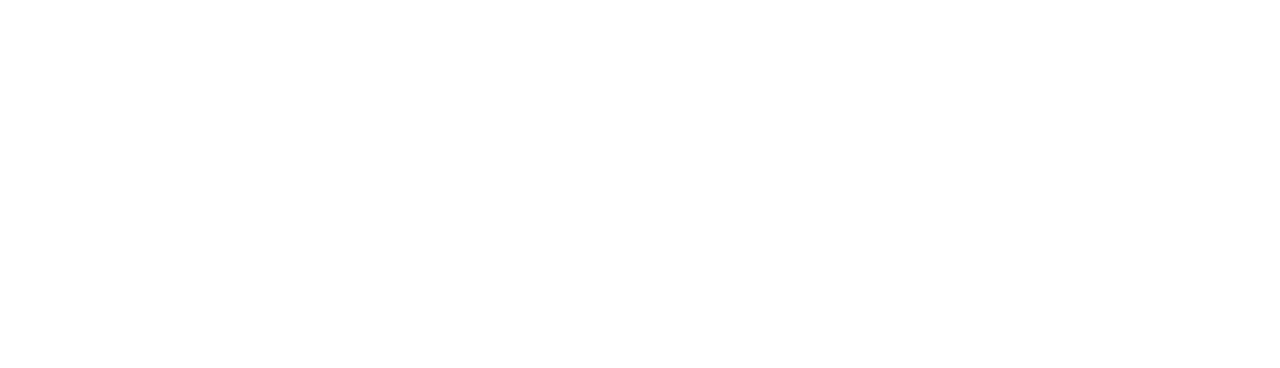
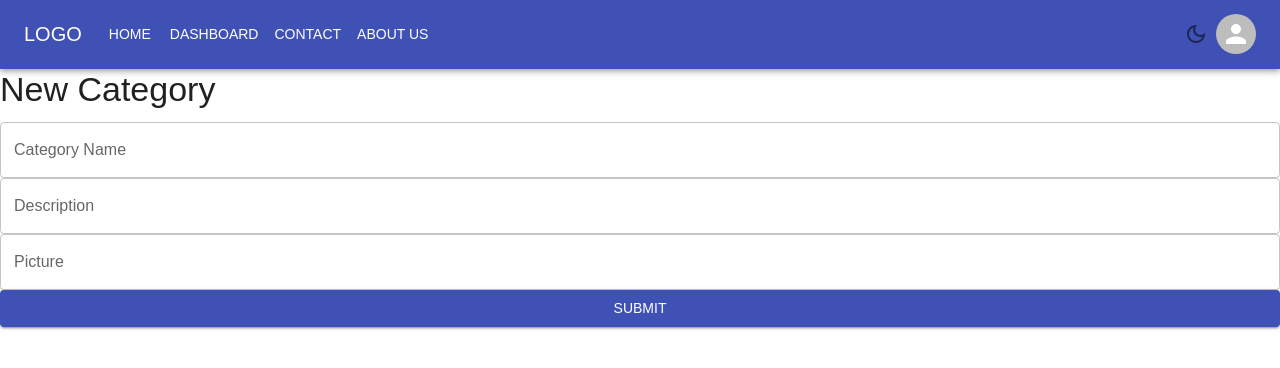
Before and after one commit to hgozutok/react-manager, a React (Create React App) app: page /dashboard/category/edit/1 in a window 1280 px wide. Before the commit this address had no page. Shown: the top 368 px of the page. Built offline with nearby package versions, Linux system fonts and the light colour scheme; no server answers; sample sign-in values are in the browser's storage.

Commit message:
cat edited

```diff
--- a/src/_actions/user.actions.js
+++ b/src/_actions/user.actions.js
@@ -30,8 +30,8 @@ function useUserActions() {
       .then((usr) => {
         // console.log(user);
         // store user details and jwt token in local storage to keep user logged in between page refreshes
-        localStorage.setItem("user", JSON.stringify(usr));
-        setAuth(usr);
+        localStorage.setItem("user", JSON.stringify(usr.data));
+        setAuth(usr.data);
 
         // get return url from location state or default to home page
         const { from } = history.location.state || { from: { pathname: "/" } };
@@ -71,7 +71,7 @@ function useUserActions() {
       })
       .then((usr) => {
         if (usr.status === 200) {
-          var userRes = JSON.stringify(usr);
+          var userRes = JSON.stringify(usr.data);
           if (
             userRes.includes(" already registered") ||
             userRes.includes("Registered with username")
--- a/src/_components/layout/LeftMenu.js
+++ b/src/_components/layout/LeftMenu.js
@@ -17,15 +17,15 @@ import Toolbar from "@mui/material/Toolbar";
 import Typography from "@mui/material/Typography";
 import { Navbar } from "react-bootstrap";
 
-const drawerWidth = 240;
-
 export const LeftMenu = (props) => {
   const { window } = props;
-  const [mobileOpen, setMobileOpen] = React.useState(false);
+  const [mobileOpen, setMobileOpen] = React.useState(true);
 
+  const drawerWidth = mobileOpen ? 240 : 240;
   const handleDrawerToggle = () => {
     setMobileOpen(!mobileOpen);
   };
+
   const drawer = (
     <div>
       <Toolbar />
@@ -57,10 +57,12 @@ export const LeftMenu = (props) => {
   const container =
     window !== undefined ? () => window().document.body : undefined;
   return (
-    <Box sx={{ display: "flex" }}>
+    <Box>
       <Box
+        onMouseEnter={handleDrawerToggle}
+        onMouseLeave={handleDrawerToggle}
         component="nav"
-        sx={{ width: { sm: drawerWidth }, flexShrink: { sm: 0 } }}
+        sx={{ width: { sm: { drawerWidth } }, flexShrink: { sm: 0 } }}
         aria-label="mailbox folders"
       >
         {/* The implementation can be swapped with js to avoid SEO duplication of links. */}
--- a/src/_components/routes/RouteTables.js
+++ b/src/_components/routes/RouteTables.js
@@ -12,7 +12,7 @@ import { Home } from "pages/Home";
 import Dashboard from "pages/dashboard";
 import Register from "login/Register";
 import { ListCategories } from "pages/dashboard/Category/ListCategories";
-import { NewCategory } from "pages/dashboard/Category/NewCategory";
+import { NeworEditCategory } from "pages/dashboard/Category/NewCategory";
 import { LeftMenu } from "_components/layout/LeftMenu";
 
 function RouteTables() {
@@ -34,7 +34,7 @@ function RouteTables() {
         element={
           <PrivateRoute>
             <Layout>
-              <LeftMenu />
+              {/* <LeftMenu /> */}
               <Dashboard />
             </Layout>
           </PrivateRoute>
@@ -77,7 +77,15 @@ function RouteTables() {
         path="/dashboard/category/new"
         element={
           <Layout>
-            <NewCategory />
+            <NeworEditCategory />
+          </Layout>
+        }
+      />
+      <Route
+        path="/dashboard/category/edit/:id"
+        element={
+          <Layout>
+            <NeworEditCategory />
           </Layout>
         }
       />
--- a/src/_components/services/useCategories.js
+++ b/src/_components/services/useCategories.js
@@ -5,7 +5,7 @@ import { authAtom } from "_state";
 
 const useCategories = () => {
   const [categories, setCategories] = React.useState([]);
-  const [category, setCategory] = React.useState([]);
+  const [category, setCategory] = React.useState(null);
   const auth = useRecoilValue(authAtom);
 
   const baseUrl = `${process.env.REACT_APP_API_URL}/api`;
@@ -18,24 +18,39 @@ const useCategories = () => {
     deleteCategory,
     categories,
     setCategories,
+    category,
   };
 
   async function getCategories() {
-    const response = await axios.get(`${baseUrl}/categories/`, {
-      headers: {
-        Authorization: `Bearer ${auth.token}`,
-      },
-    });
-    return response.data;
+    const response = await axios
+      .get(`${baseUrl}/categories/`, {
+        headers: {
+          Authorization: `Bearer ${auth.token}`,
+        },
+      })
+      .then((res) => {
+        setCategories(res.data);
+        return res.data;
+      });
   }
 
   async function getCategory(id) {
-    const response = await axios
-      .get(`${baseUrl}/categories/${id}`)
+    var data = null;
+    await axios
+      .get(`${baseUrl}/categories/${id}`, {
+        headers: {
+          Authorization: `Bearer ${auth.token}`,
+        },
+      })
       .then((res) => {
+        // console.log(res.data);
         setCategory(res.data);
+        // console.log(category);
+        data = res.data;
+        return res.data;
       });
-    return response.data;
+
+    return data;
   }
 
   async function createCategory(category) {
--- a/src/pages/dashboard/Category/NewCategory.js
+++ b/src/pages/dashboard/Category/NewCategory.js
@@ -1,11 +1,131 @@
 import React from "react";
 import { Typography } from "@mui/material";
+import * as Yup from "yup";
+import { Formik, Form, Field, validateForm, useFormikContext } from "formik";
+import { Button, FormControl, Stack, TextField } from "@mui/material";
+import { useParams } from "react-router-dom";
+import { useCategories } from "_components/services/useCategories";
 
+//  "categoryID": 0,
+//     "parentID": 0,
+//     "categoryName": "string",
+//     "description": "string",
+//     "picture": "string"
 
-export const NewCategory = () => {
+const initialState = {
+  categoryID: null,
+  parentID: 0,
+  categoryName: "",
+  description: "",
+  picture: "",
+};
+const validationSchema = Yup.object().shape({
+  categoryName: Yup.string().required("Category Name is required"),
+  description: Yup.string(),
+  picture: Yup.string().nullable(true).url("Invalid URL"),
+});
+
+export const NeworEditCategory = (props) => {
+  // const { values } = useFormikContext();
+  const param = useParams();
+  const categories = useCategories();
+  const [categorytoEdit, setCategorytoEdit] = React.useState(initialState);
+  const [isEdit, setIsEdit] = React.useState(false);
+
+  const getCategory = async () => {
+    // await categories.getCategory(param.id);
+    return await categories.getCategory(param.id);
+  };
+
+  React.useEffect(() => {
+    getCategory().then((res) => {
+      res.picture = ""; // to remove the picture from the response
+      console.log(res);
+      setCategorytoEdit(res);
+
+      setIsEdit(true);
+    });
+  }, []);
+
   return (
-    <Typography variant="h4" gutterBottom>
-      New Category
-    </Typography>
+    <>
+      <Typography variant="h4" gutterBottom>
+        New Category
+      </Typography>
+      <Formik
+        enableReinitialize={true}
+        initialValues={categorytoEdit || initialState}
+        validationSchema={validationSchema}
+        onSubmit={(values) => {
+          //  console.log(values);
+        }}
+      >
+        {({
+          values,
+          //   setValues,
+          errors,
+          touched,
+          handleChange,
+          handleBlur,
+          handleSubmit,
+          //   setFieldValue,
+          //  props,
+        }) => {
+          //console.log(values);
+          // setFieldValue("categoryName", categorytoEdit.categoryName);
+          //setValues(categorytoEdit);
+
+          // setCategorytoEdit(values);
+          //  console.log(values);
+          return (
+            <Form>
+              <Stack>
+                <FormControl>
+                  <TextField
+                    label="Category Name"
+                    name="categoryName"
+                    onChange={handleChange}
+                    onBlur={handleBlur}
+                    value={values.categoryName}
+                    error={errors.categoryName && touched.categoryName}
+                    helperText={errors.categoryName}
+                  />
+                </FormControl>
+                <FormControl>
+                  <TextField
+                    label="Description"
+                    name="description"
+                    onChange={handleChange}
+                    onBlur={handleBlur}
+                    value={values.description}
+                    error={errors.description && touched.description}
+                    helperText={errors.description}
+                  />
+                </FormControl>
+                <FormControl>
+                  <TextField
+                    label="Picture"
+                    name="picture"
+                    onChange={handleChange}
+                    onBlur={handleBlur}
+                    value={values.picture}
+                    error={errors.picture && touched.picture}
+                    helperText={errors.picture}
+                  />
+                </FormControl>
+                <Button
+                  type="submit"
+                  variant="contained"
+                  color="primary"
+                  onClick={handleSubmit}
+                >
+                  Submit
+                </Button>
+              </Stack>
+            </Form>
+          );
+        }}
+      </Formik>
+    </>
   );
-}
+};
--- a/src/pages/dashboard/index.js
+++ b/src/pages/dashboard/index.js
@@ -9,6 +9,7 @@ import {
 } from "@mui/material";
 import { Box } from "@mui/system";
 import React from "react";
+import { LeftMenu } from "_components/layout/LeftMenu";
 
 function Dashboard() {
   return (
@@ -63,7 +64,6 @@ function Dashboard() {
             </Button>
           </CardActions>
         </Card>
-
         <Card>
           <CardContent>
             <Typography variant="h5">Companies</Typography>
@@ -84,7 +84,6 @@ function Dashboard() {
             </Button>
           </CardActions>
         </Card>
-
         <Card>
           <CardContent
             sx={{
@@ -115,7 +114,6 @@ function Dashboard() {
             </Button>
           </CardActions>
         </Card>
-
         <Card>
           <CardContent
             sx={{
```
